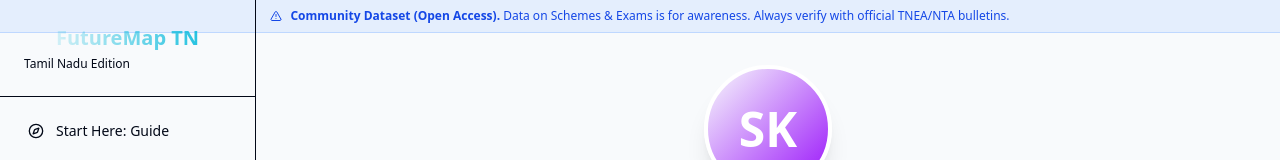
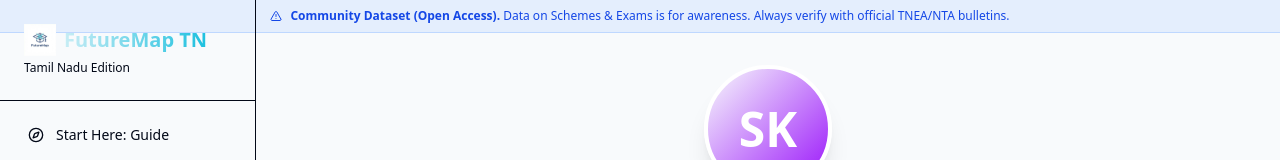
Before and after one commit to aum-metrics/NeuroPsychologist, a Next.js app: page /author in a window 1280 px wide. Shown: the top 160 px of the page. Built offline with nearby package versions, Linux system fonts and the light colour scheme.

Commit message:
feat(ui): add new logo to sidebar and favicon

```diff
--- a/components/layout/MobileSidebar.tsx
+++ b/components/layout/MobileSidebar.tsx
@@ -2,6 +2,7 @@
 
 import React, { useState } from "react";
 import { usePathname, useRouter } from "next/navigation";
+import Image from "next/image";
 import { Sheet, SheetContent, SheetTrigger, SheetTitle, SheetDescription } from "@/components/ui/sheet";
 import { Button } from "@/components/ui/button";
 import { Menu } from "lucide-react";
@@ -46,7 +47,15 @@ export function MobileSidebar() {
                     <SheetDescription className="sr-only">Main navigation for mobile devices</SheetDescription>
 
                     <div className="p-6 border-b">
-                        <h2 className="text-xl font-heading font-bold bg-gradient-to-r from-primary to-cyan-500 bg-clip-text text-transparent">
+                        <h2 className="text-xl font-heading font-bold bg-gradient-to-r from-primary to-cyan-500 bg-clip-text text-transparent flex items-center gap-2">
+                            <div className="relative w-8 h-8">
+                                <Image
+                                    src="/logo.png"
+                                    alt="FutureMap Logo"
+                                    fill
+                                    className="object-contain"
+                                />
+                            </div>
                             {t("nav.appName")}
                         </h2>
                         <p className="text-xs text-muted-foreground mt-1">{t("nav.appDesc")}</p>
--- a/components/layout/Sidebar.tsx
+++ b/components/layout/Sidebar.tsx
@@ -2,6 +2,7 @@
 
 import React from "react";
 import { usePathname, useRouter } from "next/navigation";
+import Image from "next/image";
 import { cn } from "@/lib/utils";
 import { Button } from "@/components/ui/button";
 import { ScrollArea } from "@/components/ui/scroll-area";
@@ -35,7 +36,14 @@ export function Sidebar() {
         <div className="hidden md:flex w-64 flex-col fixed inset-y-0 z-50 bg-card border-r border-border">
             <div className="p-6 border-b border-border cursor-pointer hover:bg-accent/5 transition-colors" onClick={() => router.push('/')}>
                 <h2 className="text-xl font-heading font-bold bg-gradient-to-r from-primary to-cyan-500 bg-clip-text text-transparent flex items-center gap-2">
-                    <Map className="w-6 h-6 text-primary" />
+                    <div className="relative w-8 h-8">
+                        <Image
+                            src="/logo.png"
+                            alt="FutureMap Logo"
+                            fill
+                            className="object-contain"
+                        />
+                    </div>
                     {t("nav.appName")}
                 </h2>
                 <p className="text-xs text-muted-foreground mt-1">{t("nav.appDesc")}</p>
```
Also changed, not shown: app/icon.png (added), public/logo.png (added).
